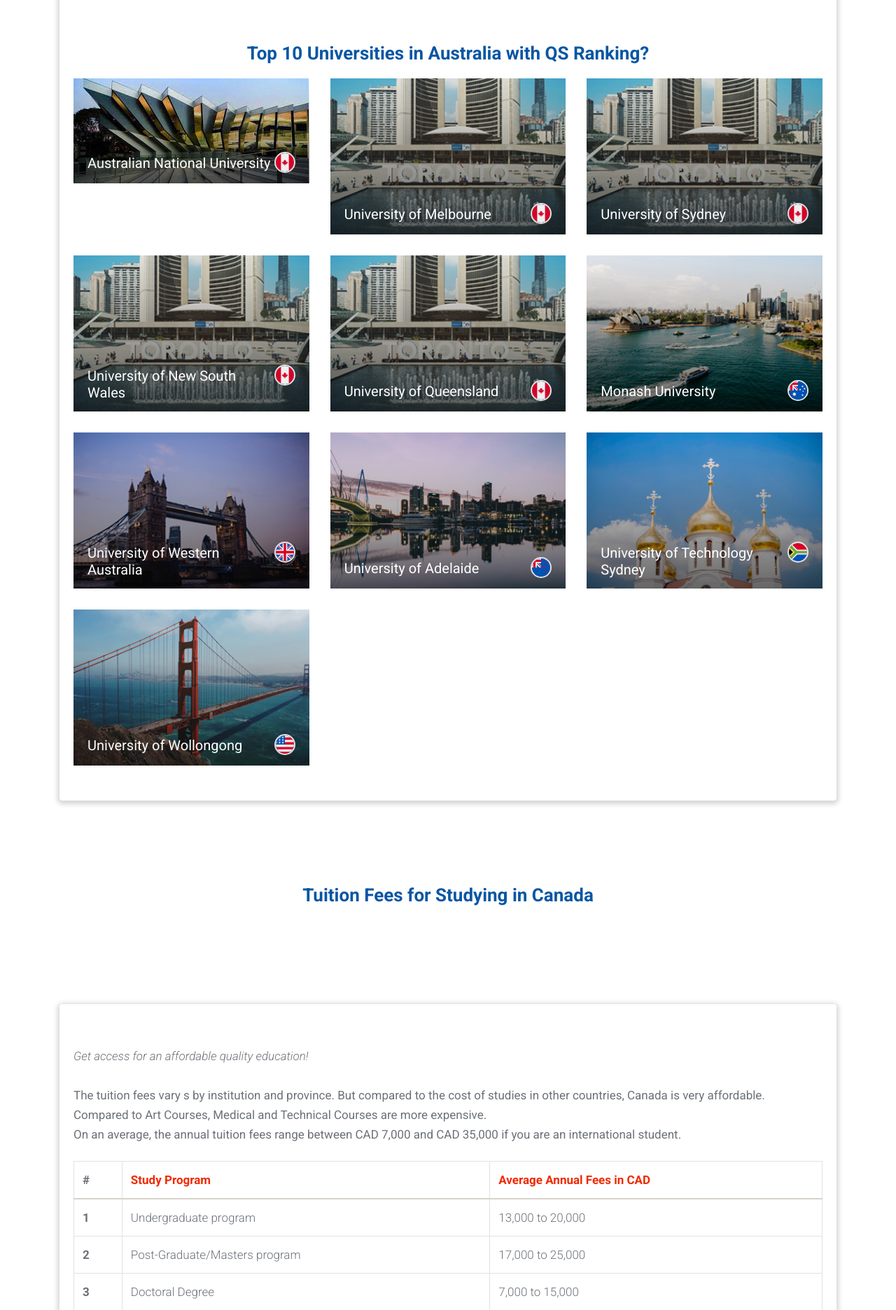
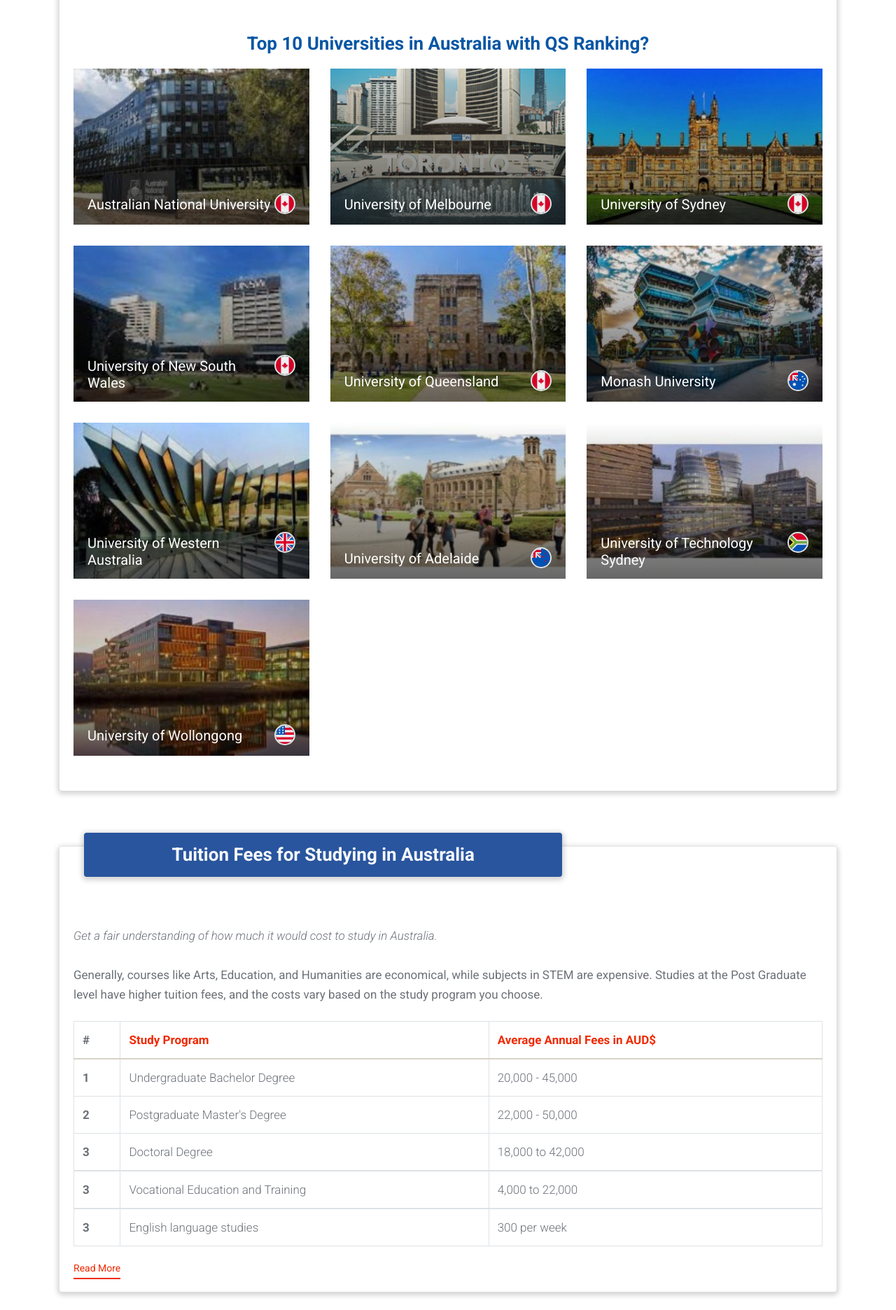
Before and after one commit to thespecialone1/visa, a PHP site: page /visa/study/australia/ in a window 1280 px wide. Shown: the part 378-2250 px from the top of the page at 70% size. Run offline with PHP 8.4, Linux system fonts and the light colour scheme; some libraries are stand-ins or nearby versions.

Commit message:
university pics size corrected, and visa/study/australia  changed

```diff
--- a/visa/study/australia/index.php
+++ b/visa/study/australia/index.php
@@ -13,10 +13,12 @@
          <div class="location-section shadow">
             <div class="row">
                <div class="offset-xl-2 col-xl-8 offset-lg-2 col-lg-8 col-md-12 col-sm-12 col-12 mb60">
-                  <div class="section-title text-center ">
+                  <div class=" section-title text-center ">
                      <!-- section title start-->
+                     <div class="mt-40 col-xl-12 xol-lg-12 col-md-12 col-sm-12 col-12">
+                        <h2 class="bg-secondary coaching-card py-2 d-flex justify-content-center location-section shadow text-light font-weight-bold">WHY STUDY IN AUSTRALIA?</h2>
+                    </div>
 
-                     <h2 class="mb-20 text-primary font-weight-bold">Why Study in Australia?</h2>
                      <div class="d-flex flex-row justify-content-between">
                      <p>Top 10 QS ranking Universities<span class="font-weight-bold text-secondary"> (Top 10 )</span></p>
                      <p>Inexpensive tuition fees<span class="text-secondary font-weight-bold"> Earn and study</span></p>
@@ -38,7 +40,7 @@
                <div class="col-xl-4 col-lg-4 col-md-6 col-sm-12 col-12">
                   <div class="location-block">
                      <div class="location-img  zoomimg">
-                        <img src="./../../../images/University of Western Australia.jpeg" alt=""  class="img-fluid ">
+                        <img src="./../../../images/Australian National University.jpg" alt=""  class="img-fluid ">
                         <div class="location-img-overlay d-flex justify-content-between ">
                            <h3 class="pt-1 mb-0"><a href="#" class="text-white ">Australian National University</a></h3>
                            <img src="./../../../images/country/canada.svg" alt="" class="flag-small border rounded-circle border-thick mr-0">
@@ -60,7 +62,7 @@
                <div class="col-xl-4 col-lg-4 col-md-6 col-sm-12 col-12">
                   <div class="location-block">
                      <div class="location-img zoomimg">
-                        <img src="./../../../images/location-img-1.jpg" alt="" class="img-fluid">
+                        <img src="./../../../images/University of Sydny.jpg" alt="" class="img-fluid">
                         <div class="location-img-overlay d-flex justify-content-between ">
                            <h3 class="pt-1 mb-0"><a href="#" class="text-white ">University of Sydney</a></h3>
                            <img src="./../../../images/country/canada.svg" alt="" class="flag-small border rounded-circle border-thick mr-0">
@@ -71,7 +73,7 @@
                <div class="col-xl-4 col-lg-4 col-md-6 col-sm-12 col-12">
                   <div class="location-block">
                      <div class="location-img zoomimg">
-                        <img src="./../../../images/location-img-1.jpg" alt="" class="img-fluid">
+                        <img src="./../../../images/University of New South Wales.jpg" alt="" class="img-fluid">
                         <div class="location-img-overlay d-flex justify-content-between ">
                            <h3 class="pt-1 mb-0"><a href="#" class="text-white ">University of New South Wales</a></h3>
                            <img src="./../../../images/country/canada.svg" alt="" class="flag-small border rounded-circle border-thick mr-0">
@@ -82,7 +84,7 @@
                <div class="col-xl-4 col-lg-4 col-md-6 col-sm-12 col-12">
                   <div class="location-block">
                      <div class="location-img zoomimg">
-                        <img src="./../../../images/location-img-1.jpg" alt="" class="img-fluid">
+                        <img src="./../../../images/University of Queensland.jpg" alt="" class="img-fluid">
                         <div class="location-img-overlay d-flex justify-content-between ">
                            <h3 class="pt-1 mb-0"><a href="#" class="text-white ">University of Queensland</a></h3>
                            <img src="./../../../images/country/canada.svg" alt="" class="flag-small border rounded-circle border-thick mr-0">
@@ -93,7 +95,7 @@
                <div class="col-xl-4 col-lg-4 col-md-6 col-sm-12 col-12">
                   <div class="location-block">
                      <div class="location-img zoomimg">
-                        <img src="./../../../images/location-img-2.jpg" alt="" class="img-fluid">
+                        <img src="./../../../images/Monash.jpg" alt="" class="img-fluid">
                         <div class="location-img-overlay d-flex justify-content-between ">
                            <h3 class="pt-1 mb-0"><a href="#" class="text-white">Monash University</a></h3>
                            <img src="./../../../images/country/australia.svg" alt="" class="flag-small border rounded-circle border-thick mr-0">
@@ -104,7 +106,7 @@
                <div class="col-xl-4 col-lg-4 col-md-6 col-sm-12 col-12">
                   <div class="location-block">
                      <div class="location-img zoomimg">
-                        <img src="./../../../images/location-img-3.jpg" alt="" class="img-fluid">
+                        <img src="./../../../images/University of Western Australia.jpg" alt="" class="img-fluid object-fit">
                         <div class="location-img-overlay d-flex justify-content-between ">
                            <h3 class="pt-1 mb-0"><a href="#" class="text-white">University of Western Australia</a></h3>
                            <img src="./../../../images/country/united-kingdom.svg" alt="" class="flag-small border rounded-circle border-thick mr-0">
@@ -115,7 +117,7 @@
                <div class="col-xl-4 col-lg-4 col-md-6 col-sm-12 col-12">
                   <div class="location-block">
                      <div class="location-img zoomimg">
-                        <img src="./../../../images/location-img-4.jpg"  alt="" class="img-fluid">
+                        <img src="./../../../images/University of Adelaide.jpg"  alt="" class="img-fluid">
                         <div class="location-img-overlay d-flex justify-content-between ">
                            <h3 class="pt-1 mb-0"><a href="#" class="text-white">University of Adelaide</a></h3>
                            <img src="./../../../images/country/new-zealand.svg" alt="" class="flag-small border rounded-circle border-thick mr-0">
@@ -126,7 +128,7 @@
                <div class="col-xl-4 col-lg-4 col-md-6 col-sm-12 col-12">
                   <div class="location-block">
                      <div class="location-img zoomimg">
-                        <img src="./../../../images/location-img-5.jpg" alt="" class="img-fluid">
+                        <img src="./../../../images/University of Technology Sydney.jpg" alt="" class="img-fluid">
                         <div class="location-img-overlay d-flex justify-content-between ">
                            <h3 class="pt-1 mb-0"><a href="#" class="text-white">University of Technology Sydney</a></h3>
                            <img src="./../../../images/country/south-africa.svg" alt="" class="flag-small border rounded-circle border-thick mr-0 ">
@@ -137,7 +139,7 @@
                <div class="col-xl-4 col-lg-4 col-md-6 col-sm-12 col-12">
                   <div class="location-block">
                      <div class="location-img zoomimg">
-                        <img src="./../../../images/location-img-6.jpg" alt="" class="img-fluid">
+                        <img src="./../../../images/University of Wollongong.jpg" alt="" class="img-fluid">
                         <div class="location-img-overlay d-flex justify-content-between ">
                            <h3 class="pt-1 mb-0"><a href="#" class="text-white">University of Wollongong</a></h3>
                            <img src="./../../../images/country/united-states-of-america.svg" alt="" class="flag-small border rounded-circle border-thick mr-0">
@@ -149,59 +151,74 @@
          </div>
       </div>
 
-      <div class="space-medium" stle="padding-top: 0 !important; margin-top:20rem !important;">
+      <!-- <div class="space-medium  " stle="padding-top: 0 !important; margin-top:20rem !important;">
     <div class="container">
         <div class="row">
-            <div class="offset-xl-2 col-xl-8 offset-lg-2 col-lg-8   col-md-12 col-sm-12 col-12">
-                 <div class="section-title text-center">
+            <div class=" offset-xl-2 col-xl-8 offset-lg-2 col-lg-8   col-md-12 col-sm-12 col-12">
+                 <div class="section-title text-center"> -->
                     <!-- section title start-->
-                    <h2 class="text-primary font-weight-bold">Tuition Fees for Studying in Canada</h2>
-                 </div>
+                    <!-- <h2 class="coaching-card py-3 d-flex justify-content-center location-section shadow text-primary font-weight-bold">Tuition Fees for Studying in Australia</h2>
+                 </div> -->
                 <!-- /.section title start-->
-                </div>
+                <!-- </div>
             </div>
         </div>
-    </div>
+    </div> -->
 
     <div class="d-flex content">
         <div class="d-flex container">
             <div class="row d-flex ">
-                <div class=" col-xl-12 col-lg-12 col-md-12 col-sm-12 col-12">
+                <div class="col-xl-12 col-lg-12 col-md-12 col-sm-12 col-12">
+
                     <div class="coaching-card  location-section shadow">
                         <!-- coaching card -->
+                        <div class="mt-40 col-xl-8">
+                           <h2 class="bg-secondary coaching-card py-3 d-flex justify-content-center location-section shadow text-light font-weight-bold">Tuition Fees    for Studying in Australia</h2>
+                        </div>
+                        <div class="coaching-card-body">
 
-                        <div class="coaching-card-body">
-                            <span class="coaching-card-title font-italic">Get access for an affordable quality education!</span><br><br>
-                            <span class="font-weight-normal">The tuition fees vary s by institution and province. But compared to the cost of studies in other countries, Canada is very affordable. Compared to Art Courses, Medical and Technical Courses are more expensive.
-<br>
-On an average, the annual tuition fees range between CAD 7,000 and CAD 35,000 if you are an international student.</span>
+                            <span class="coaching-card-title font-italic">Get a fair understanding of how much it would cost to study in Australia.</span><br><br>
+                            <span class="font-weight-normal">Generally, courses like Arts, Education, and Humanities are economical, while subjects in STEM are expensive. Studies at the Post Graduate level have higher tuition fees, and the costs vary based on the study program you choose.
+</span>
 <br>
                             <table class="mt-4 table table-bordered">
   <thead>
     <tr>
       <th scope="col" class="font-weight-bold">#</th>
       <th scope="col" class="font-weight-bold text-default">Study Program</th>
-      <th scope="col" class="font-weight-bold text-default">Average Annual Fees in CAD</th>
+      <th scope="col" class="font-weight-bold text-default">Average Annual Fees in AUD$</th>
 
     </tr>
   </thead>
   <tbody>
     <tr>
       <th scope="row">1</th>
-      <td>Undergraduate program</td>
-      <td>13,000 to 20,000</td>
+      <td>Undergraduate Bachelor Degree</td>
+      <td>20,000 - 45,000</td>
 
     </tr>
     <tr>
       <th scope="row">2</th>
-      <td>Post-Graduate/Masters program</td>
-      <td>17,000 to 25,000</td>
+      <td>Postgraduate Master's Degree</td>
+      <td>22,000 - 50,000</td>
 
     </tr>
     <tr>
       <th scope="row">3</th>
       <td>Doctoral Degree</td>
-      <td>7,000 to 15,000</td>
+      <td>18,000 to 42,000</td>
+    </tr>
+    </tbody>
+    <tr>
+      <th scope="row">3</th>
+      <td>Vocational Education and Training</td>
+      <td>4,000 to 22,000</td>
+    </tr>
+    </tbody>
+    <tr>
+      <th scope="row">3</th>
+      <td>English language studies</td>
+      <td>300 per week</td>
     </tr>
     </tbody>
 </table>
@@ -215,6 +232,76 @@
             </div>
         </div>
     </div>
+
+
+
+    <div class="content ">
+        <div class="container">
+            <div class="space-medium coaching-card  location-section shadow py-2 pdt0">
+                <div class="row">
+                    <div class=" col-xl-12 xol-lg-12 col-md-12 col-sm-12 col-12">
+                        <h2 class="col-xl-8 bg-secondary coaching-card py-2 d-flex justify-content-center location-section shadow text-light font-weight-bold">HOW TO APPLY FOR AN AUSTRALIA STUDENT VISA?</h2>
+                    </div>
+                    <div class=" col-xl-3 col-lg-3 col-md-3 col-sm-6 col-12">
+                        <div class="agent-block">
+                            <!-- agent block -->
+
+                            <div class="agent-content">
+                                <h3 class="agent-name font-weight-normal">Check your eligibility</h3>
+                                <p>Before submitting your Australia Student Visa application, you must check your eligibility.</p>
+                            </div>
+                        </div>
+                        <!-- /.agent block -->
+                    </div>
+                    <div class="col-xl-3 col-lg-3 col-md-3 col-sm-6 col-12">
+                        <div class="agent-block">
+                            <!-- agent block -->
+
+                            <div class="agent-content">
+                                <h3 class="agent-name">Gather all the requirements</h3>
+
+                                <p>You have to gather all the visa requirements as per the checklist..</p>
+                            </div>
+                        </div>
+                        <!-- /.agent block -->
+                    </div>
+                    <div class="col-xl-3 col-lg-3 col-md-3 col-sm-6 col-12">
+                        <div class="agent-block">
+                            <!-- agent block -->
+
+                                <h3 class="agent-name">Duly fill out the form</h3>
+
+                                <p>You need to carefully fill out the Australia Student Visa form, which is available online.</p>
+                            </div>
+                        </div>
+                    <div class="col-xl-3 col-lg-3 col-md-3 col-sm-6 col-12">
+                        <div class="agent-block">
+                            <!-- agent block -->
+
+                                <h3 class="agent-name">Receive notification</h3>
+
+                                <p>You will receive a notification from authorities after submitting your Australia Student Visa form.</p>
+                            </div>
+                        </div>
+
+                    <div class="col-xl-3 col-lg-3 col-md-3 col-sm-6 col-12">
+                        <div class="agent-block">
+                            <!-- agent block -->
+
+                                <h3 class="agent-name">Know the status of your vis</h3>
+
+                                <p>You will be notified about the status of your Australia Student Visa application.</p>
+                            </div>
+                        </div>
+
+                        <!-- /.agent block -->
+                    </div>
+                        <!-- /.agent block -->
+                    </div>
+
+
+                </div>
+            </div>
 
     <div class="d-flex justify-content-center col-xl-12 col-lg-12 col-md-12 col-sm-12 col-12 mb30">
 
```
Also changed, not shown: images/Australian National University.jpg (added), images/Monash.jpg (added), images/University of Adelaide.jpg, images/University of Melbourne.jpg (added), images/University of New South Wales.jpg (added), images/University of Queensland.jpeg (deleted), images/University of Queensland.jpg (added), images/University of Sydny.jpg (added), images/University of Technology Sydney.jpeg (deleted), images/University of Technology Sydney.jpg (added), images/University of Western Australia.jpeg (deleted), images/University of Western Australia.jpg (added), images/University of Wollongong.jpeg (deleted), images/University of Wollongong.jpg (added), 1 more files.
